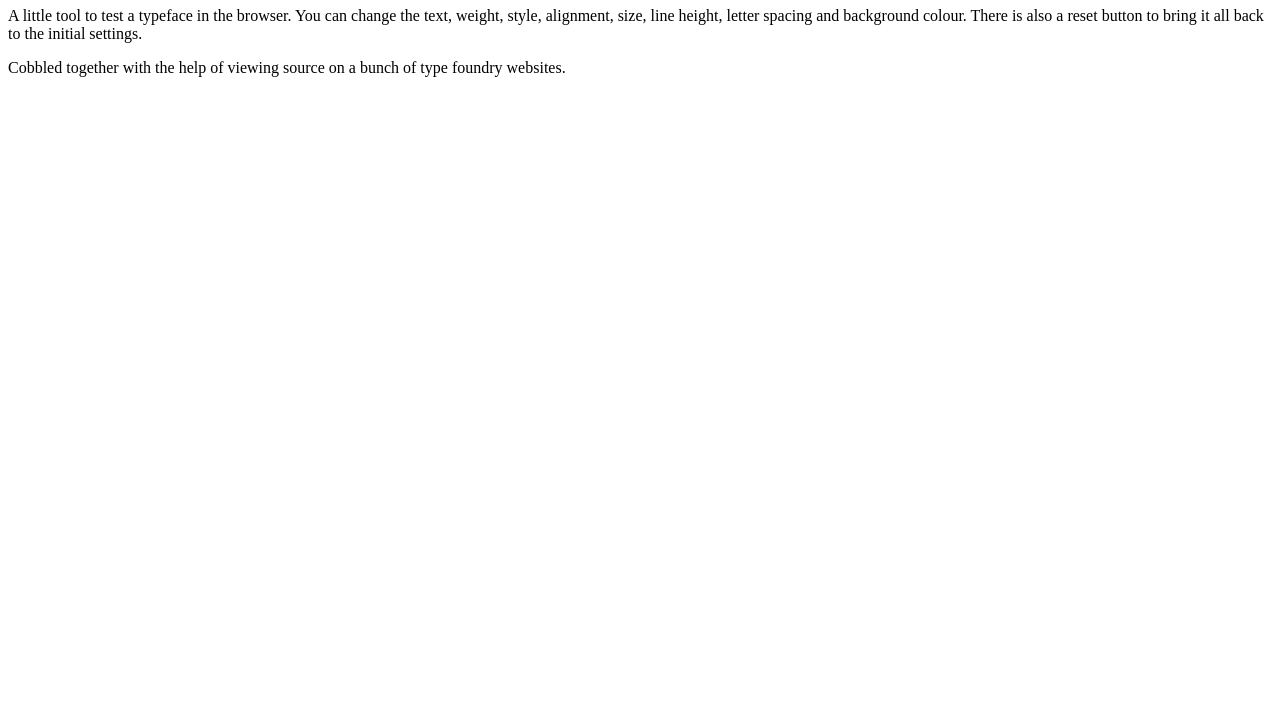
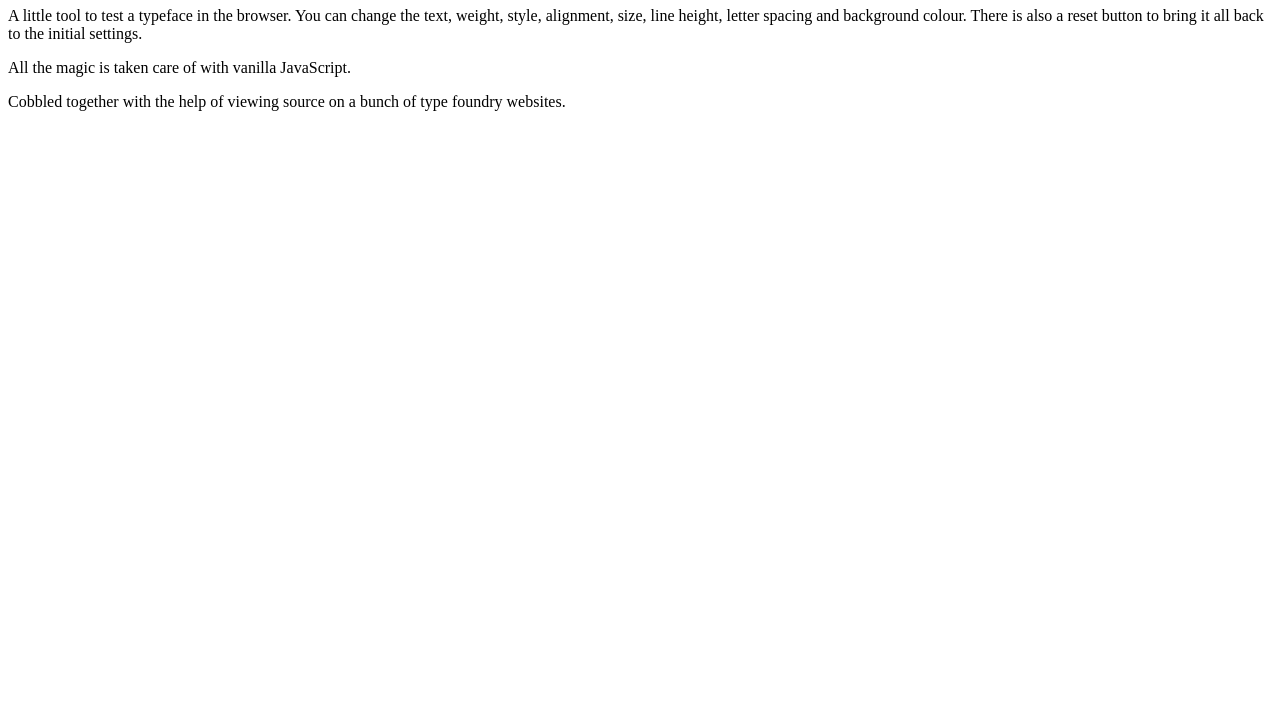
Before and after one commit to jokedewinter/typetester, a plain HTML site: page README.html in a window 1280 px wide. Shown: the part 73-800 px from the top of the page. Drawn offline with Linux system fonts and the light colour scheme.

Commit message:
Update of README file.

```diff
--- a/README.html
+++ b/README.html
@@ -9,6 +9,8 @@
 
 <p>A little tool to test a typeface in the browser. You can change the text, weight, style, alignment, size, line height, letter spacing and background colour. There is also a reset button to bring it all back to the initial settings.</p>
 
+<p>All the magic is taken care of with vanilla JavaScript.</p>
+
 <p>Cobbled together with the help of viewing source on a bunch of type foundry websites.</p>
 
 </body>
```
Also changed, not shown: 1 other file.
